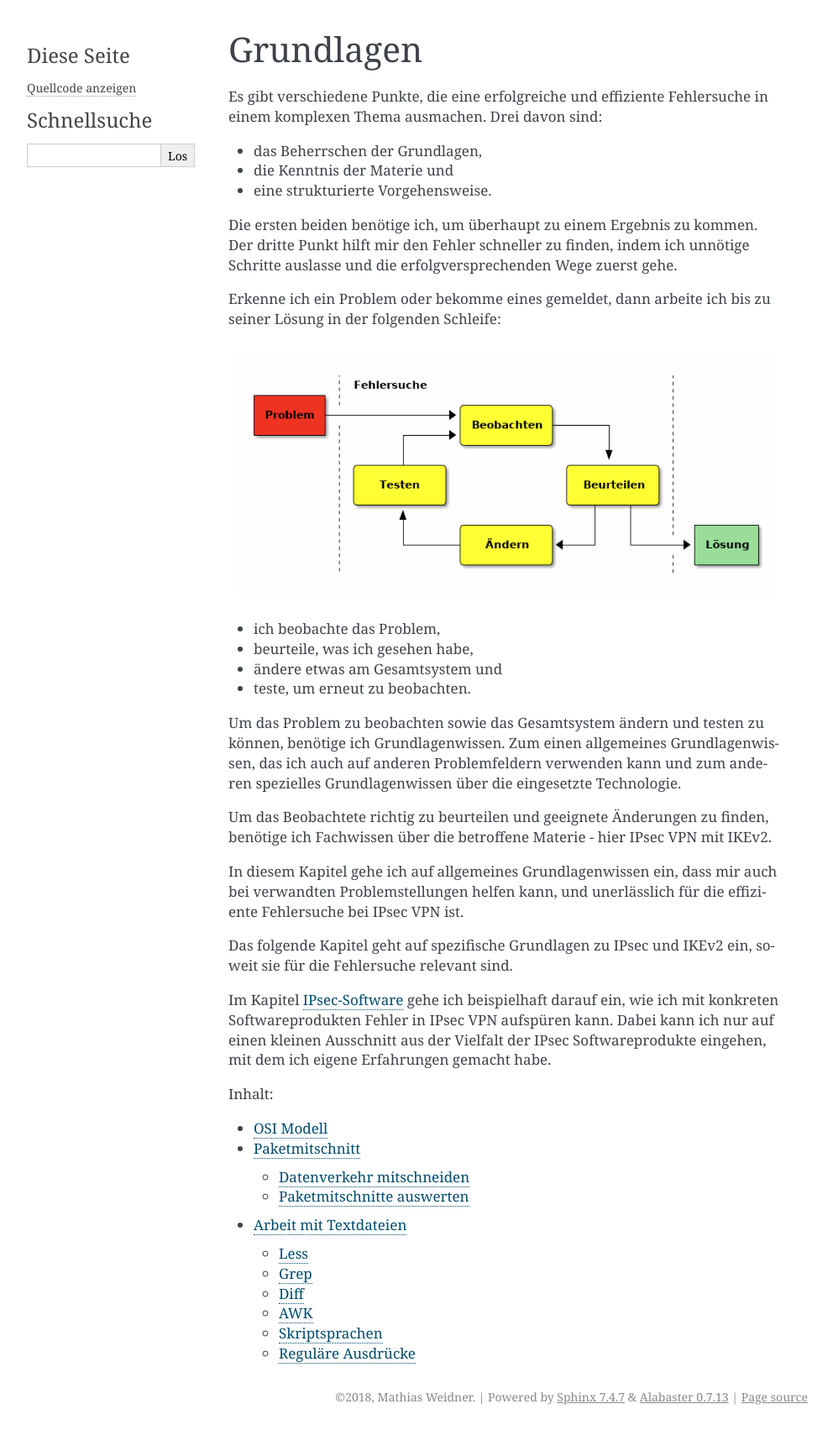
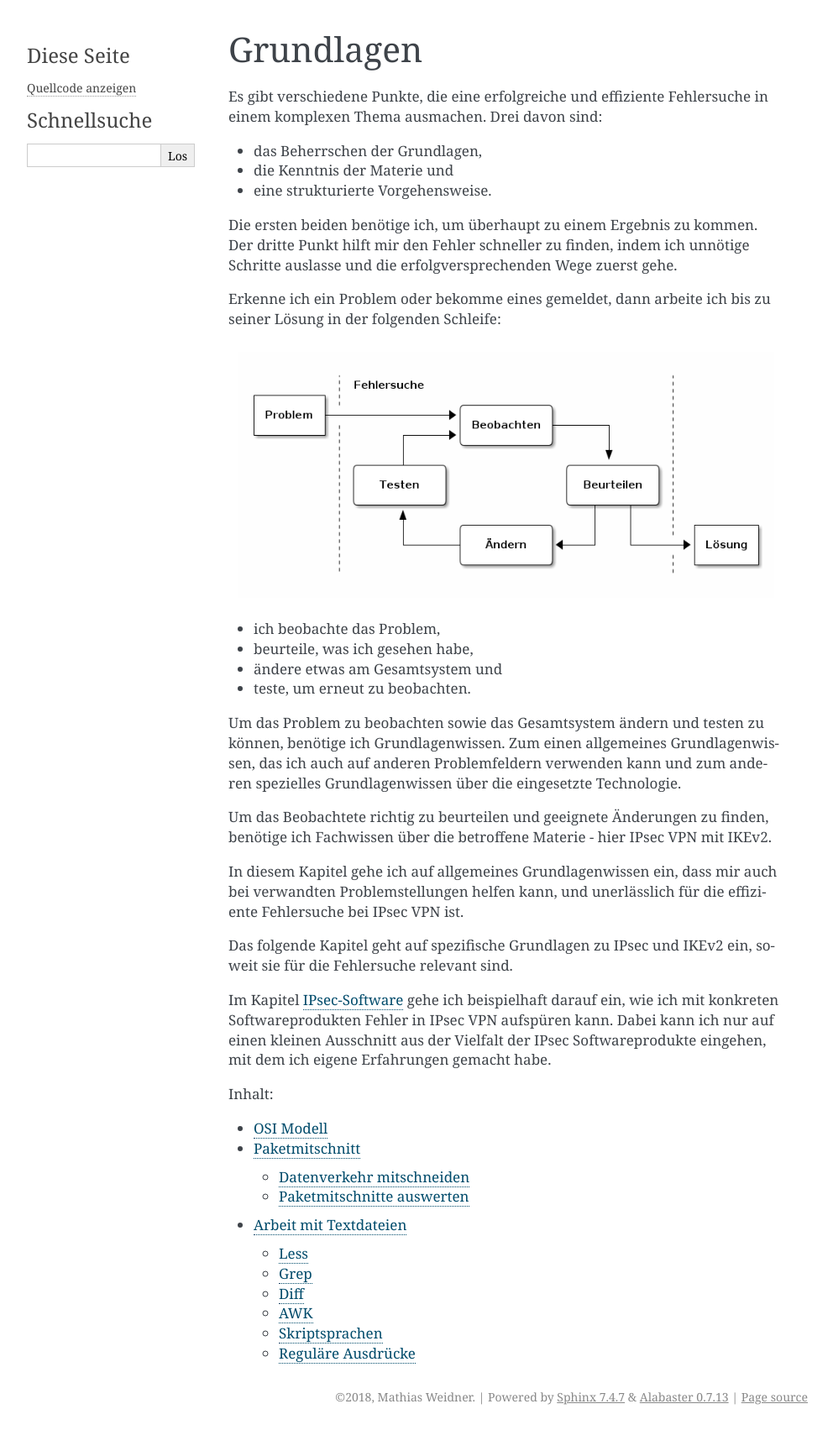
Before and after one commit to matwei-books/Fehlersuche-bei-IPsec-VPN-mit-IKEv2, a Sphinx documentation site: the page built from source/grundlagen/index.rst, in a window 1280 px wide. Shown: the whole page at 84% size, without its empty margins (148-1140 px from the left). Built offline with Sphinx 7.4.7, drawn with Linux system fonts in a browser that asks for light colours.

Commit message:
Bild in schwarz-weiß ändern

```diff
--- a/source/grundlagen/index.rst
+++ b/source/grundlagen/index.rst
@@ -18,7 +18,7 @@ gehe.
 Erkenne ich ein Problem oder bekomme eines gemeldet, dann arbeite
 ich bis zu seiner Lösung in der folgenden Schleife:
 
-.. figure:: /images/bbaet.png
+.. figure:: /images/bbaet-bw.png
    :alt: Ablauf der Fehlersuche
 
 .. raw:: latex
```
Also changed, not shown: source/images/bbaet-bw.png (added), 3 other files.
